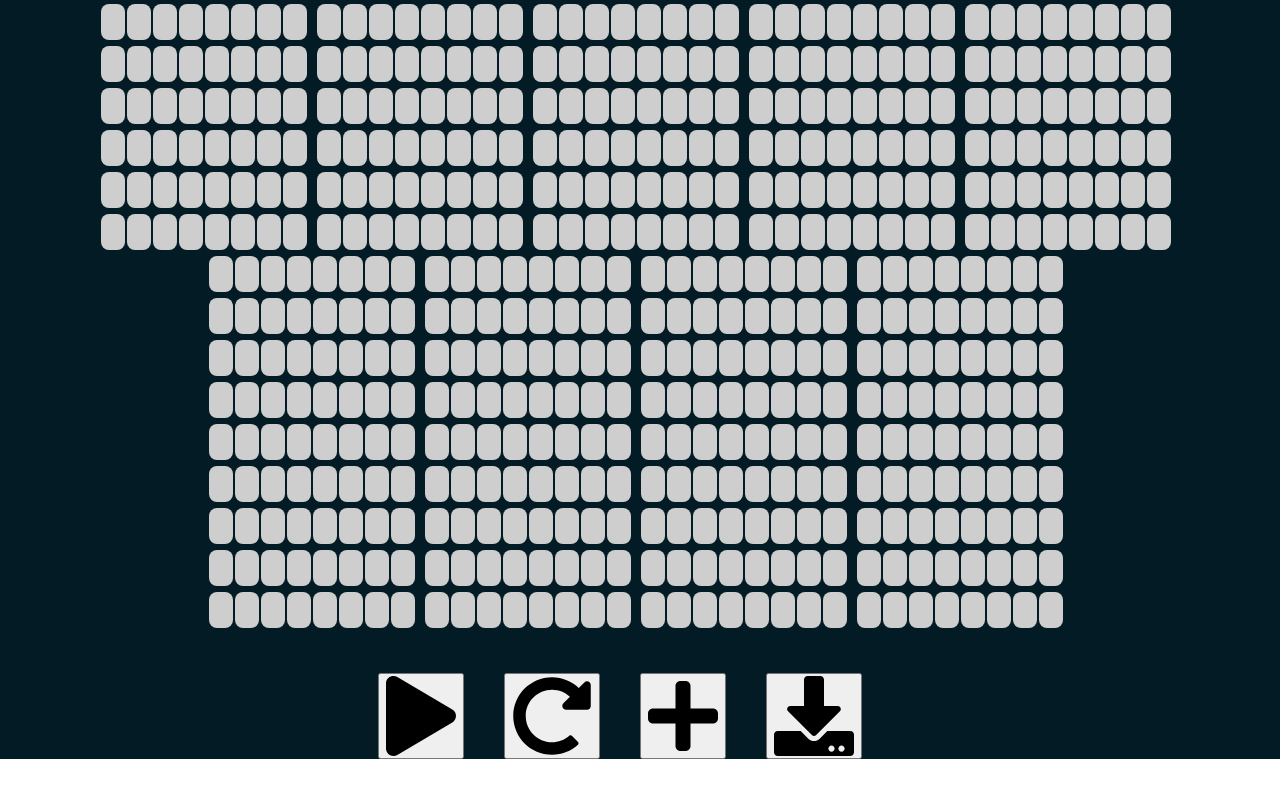
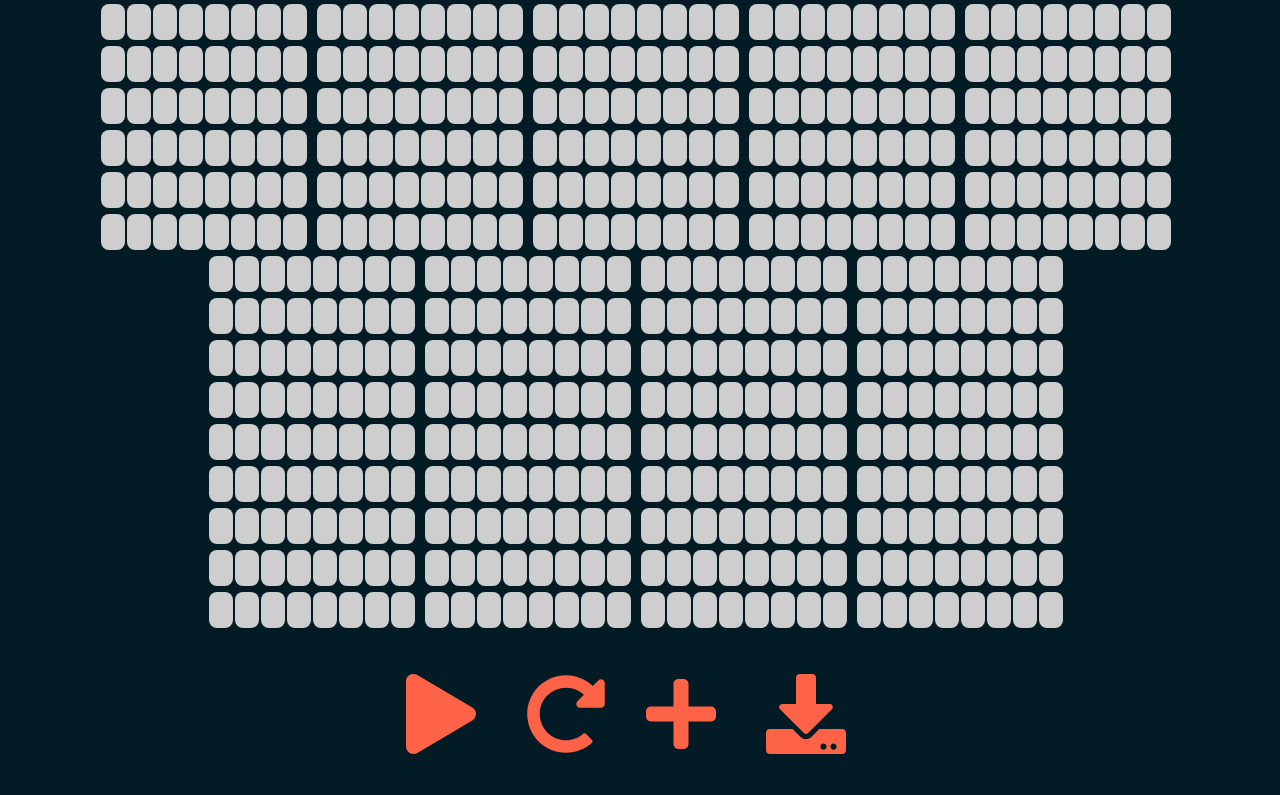
Before and after one commit to solft/drum-component, a React (Create React App) app: page / in a window 1280 px wide. Shown: the part 205-1000 px from the top of the page. Before the commit the page ends 964 px from the top, so only its background shows below. Built offline with nearby package versions, Linux system fonts and the light colour scheme.

Commit message:
design and add animate in  musicController

```diff
--- a/src/styles/App.scss
+++ b/src/styles/App.scss
@@ -4,6 +4,7 @@
 
 .App {
   background-color: #031B25;
+  min-height: 1000px;
   overflow: hidden;
 }
 
--- a/src/styles/MusicController.scss
+++ b/src/styles/MusicController.scss
@@ -4,5 +4,32 @@
 }
 
 .btn {
+  height: 80px;
+  width: 80px;
+  border: none;
+  background: none;
+  cursor: pointer;
   margin-right: 40px;
+  &:focus {
+    outline: 2px dashed #17171D;
+  }
+  &:hover {
+    svg {
+      transform: scale(1.1);
+    }
+  }
+  &:active {
+    svg {
+      transform: scale(0.9);
+    }
+  }
+  &::-moz:focus:inner {
+    border: 0;
+  }
+  svg {
+    outline: none;
+    // transition: transform 0.3s linear;
+    color: tomato;
+  }
+  // border-radius: 50%;
 }
```
